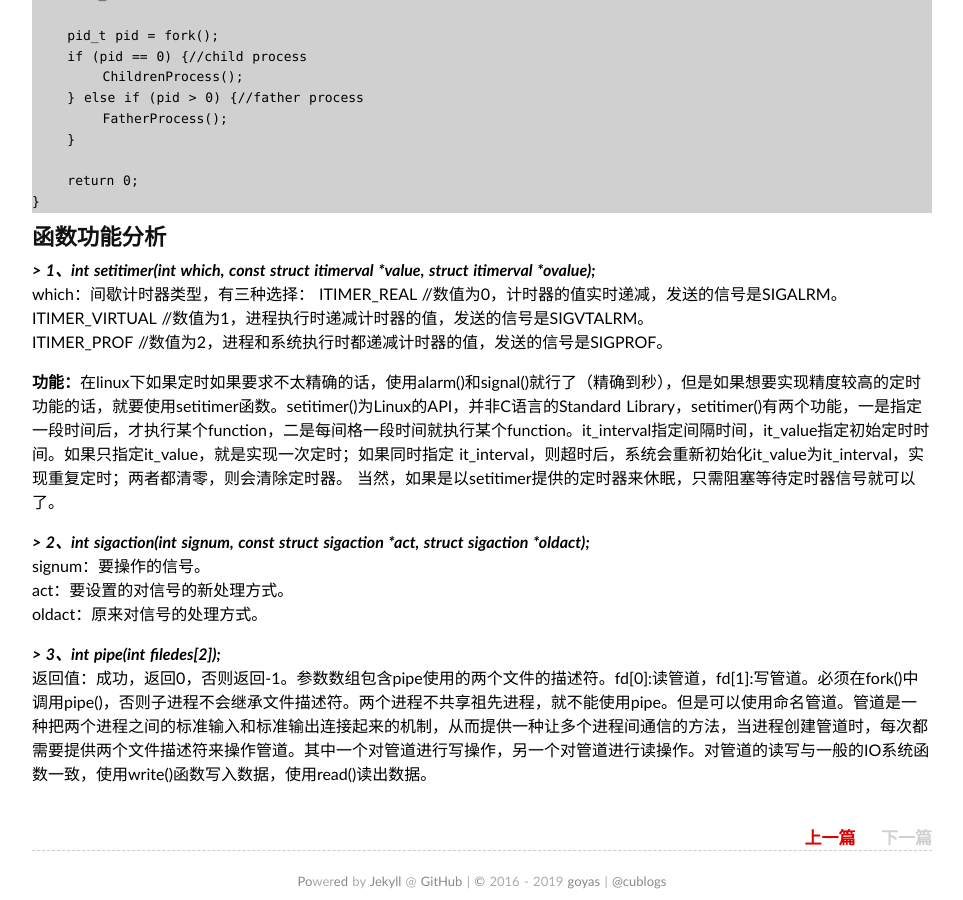
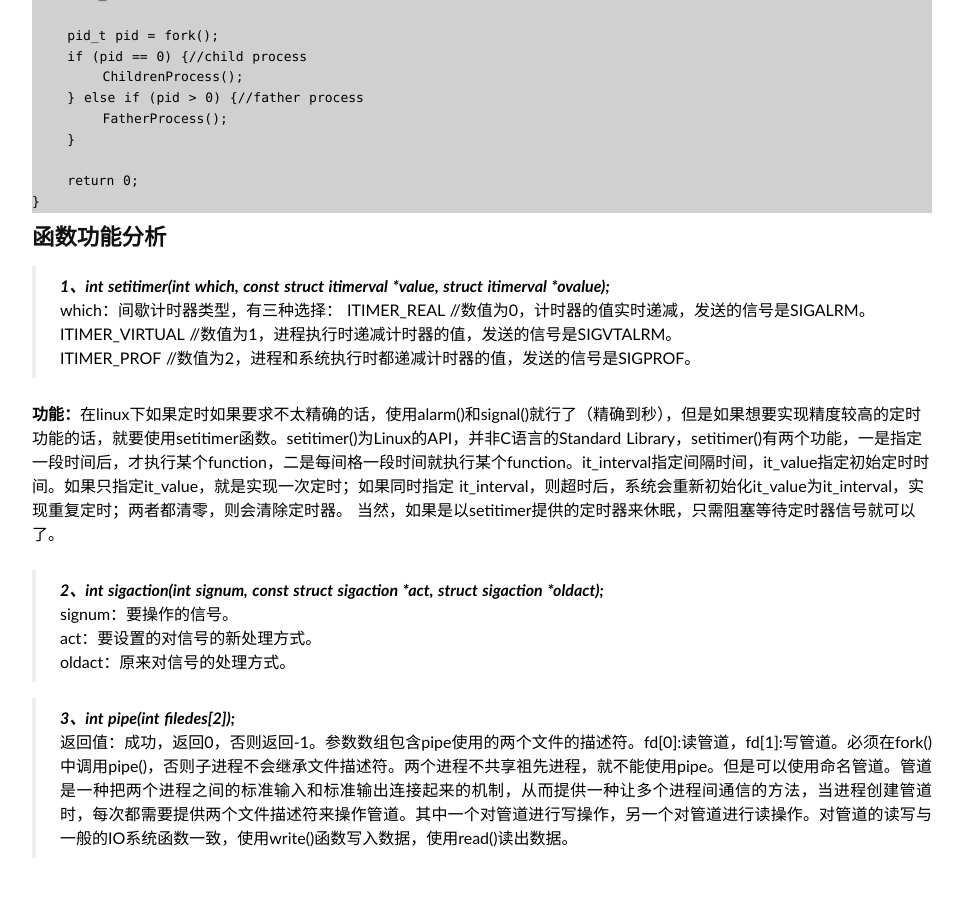
Before and after one commit to goyas/goyas.github.io, a Jekyll site: the page built from _posts/2019-11-24-epoll-pipe.md, in a window 1280 px wide and 900 px high, scrolled down 1534 px. Shown: the whole window, without its empty margins (158-1121 px from the left). Built offline with Jekyll 4.4.1, drawn with Linux system fonts in a browser that asks for light colours; some web fonts are replaced.

```diff
--- a/_posts/2019-11-24-epoll-pipe.md
+++ b/_posts/2019-11-24-epoll-pipe.md
@@ -90,7 +90,7 @@ int main() {
 
 ## 函数功能分析
 
-***> 1、int setitimer(int which, const struct itimerval *value, struct itimerval *ovalue);***
+> ***1、int setitimer(int which, const struct itimerval *value, struct itimerval *ovalue);***
 which：间歇计时器类型，有三种选择：
 ITIMER_REAL //数值为0，计时器的值实时递减，发送的信号是SIGALRM。
 ITIMER_VIRTUAL //数值为1，进程执行时递减计时器的值，发送的信号是SIGVTALRM。
@@ -98,10 +98,10 @@ ITIMER_PROF //数值为2，进程和系统执行时都递减计时器的值，
 
 **功能：**在linux下如果定时如果要求不太精确的话，使用alarm()和signal()就行了（精确到秒），但是如果想要实现精度较高的定时功能的话，就要使用setitimer函数。setitimer()为Linux的API，并非C语言的Standard Library，setitimer()有两个功能，一是指定一段时间后，才执行某个function，二是每间格一段时间就执行某个function。it_interval指定间隔时间，it_value指定初始定时时间。如果只指定it_value，就是实现一次定时；如果同时指定 it_interval，则超时后，系统会重新初始化it_value为it_interval，实现重复定时；两者都清零，则会清除定时器。 当然，如果是以setitimer提供的定时器来休眠，只需阻塞等待定时器信号就可以了。
 
-***> 2、int sigaction(int signum, const struct sigaction *act, struct sigaction *oldact);***
+> ***2、int sigaction(int signum, const struct sigaction *act, struct sigaction *oldact);***
 signum：要操作的信号。
 act：要设置的对信号的新处理方式。
 oldact：原来对信号的处理方式。
 
-***> 3、int pipe(int filedes[2]);***
+> ***3、int pipe(int filedes[2]);***
 返回值：成功，返回0，否则返回-1。参数数组包含pipe使用的两个文件的描述符。fd[0]:读管道，fd[1]:写管道。必须在fork()中调用pipe()，否则子进程不会继承文件描述符。两个进程不共享祖先进程，就不能使用pipe。但是可以使用命名管道。管道是一种把两个进程之间的标准输入和标准输出连接起来的机制，从而提供一种让多个进程间通信的方法，当进程创建管道时，每次都需要提供两个文件描述符来操作管道。其中一个对管道进行写操作，另一个对管道进行读操作。对管道的读写与一般的IO系统函数一致，使用write()函数写入数据，使用read()读出数据。
```
